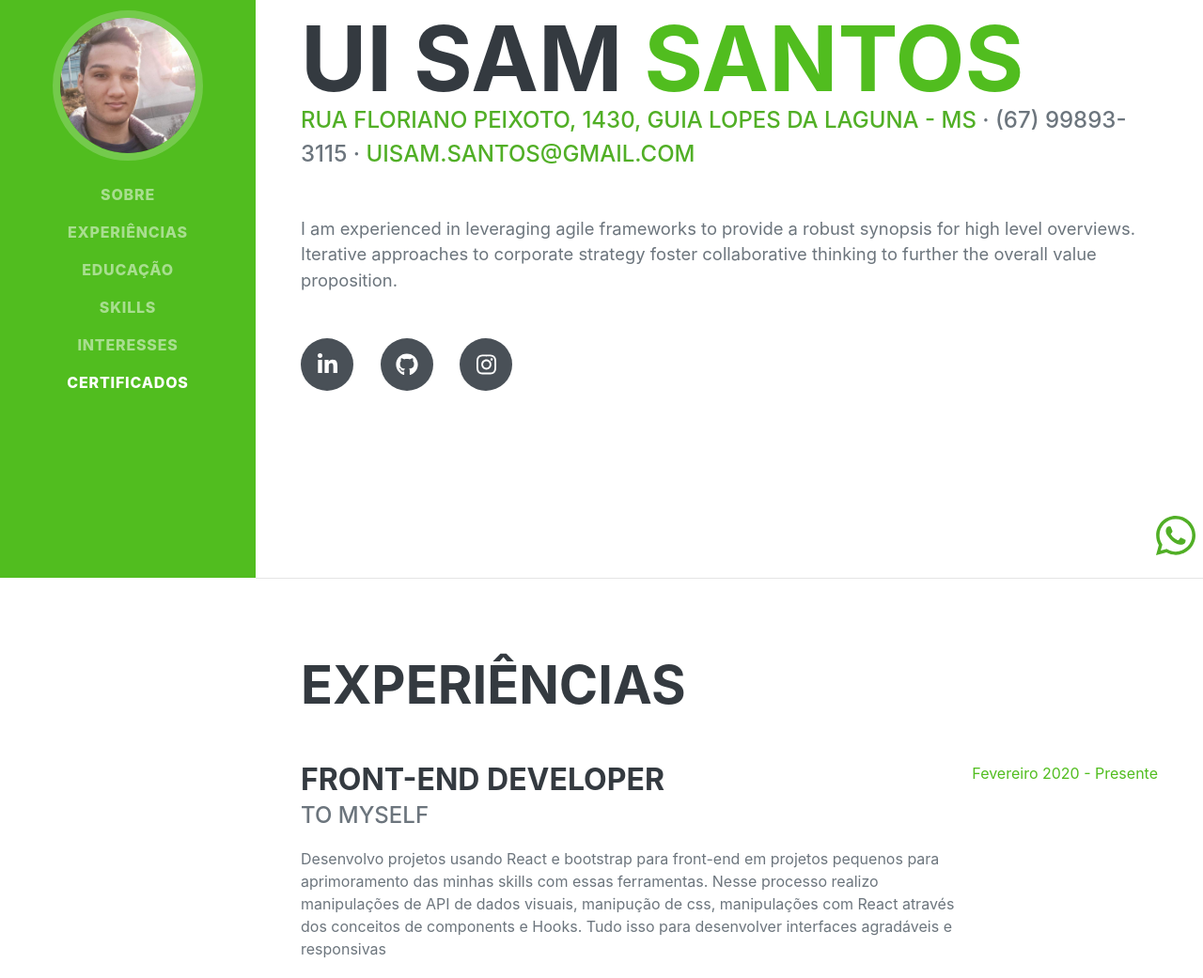
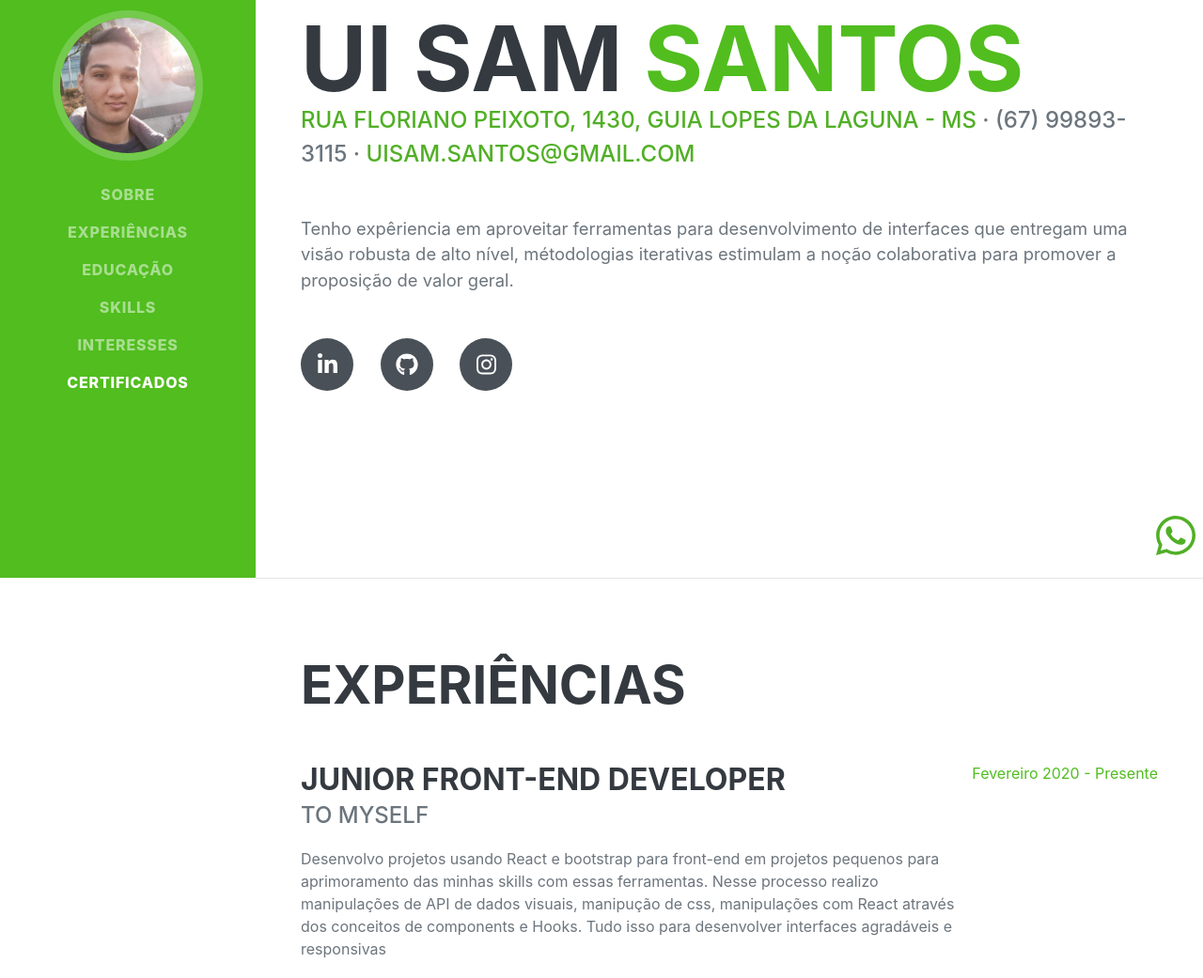
Before and after one commit to uisam00/meu-curriculo, a plain HTML site: page index.html in a window 1280 px wide. Shown: the part 185-1226 px from the top of the page at 94% size. Drawn offline with nearby package versions, Linux system fonts and the light colour scheme; a web font is replaced by a local one.

Commit message:
all right

```diff
--- a/index.html
+++ b/index.html
@@ -55,7 +55,7 @@
                         <a target="_blank" href="https://www.google.com/maps/search/?api=1&query=Rua Floriano Peixoto 1430 Guia Lopes da Laguna MS">Rua Floriano Peixoto, 1430, Guia Lopes da Laguna - MS</a> · (67) 99893-3115 ·
                         <a href="mailto:uisam.santos@gmail.com">uisam.santos@gmail.com</a>
                     </div>
-                    <p class="lead mb-5">I am experienced in leveraging agile frameworks to provide a robust synopsis for high level overviews. Iterative approaches to corporate strategy foster collaborative thinking to further the overall value proposition.</p>
+                    <p class="lead mb-5">Tenho expêriencia em aproveitar ferramentas para desenvolvimento de interfaces que entregam uma visão robusta de alto nível, métodologias iterativas estimulam a noção colaborativa para promover a proposição de valor geral.</p>
                     <div class="social-icons">
                         <a target="_blank" class="social-icon" href="https://www.linkedin.com/in/uisam00/"><i class="fab fa-linkedin-in"></i></a>
                         <a target="_blank" class="social-icon" href="https://github.com/uisam00"><i class="fab fa-github"></i></a>
@@ -71,7 +71,7 @@
                     <h2 data-aos="fade-right" class="mb-5">Experiências</h2>
                     <div data-aos="fade-left" class="d-flex flex-column flex-md-row justify-content-between mb-5">
                         <div class="flex-grow-1">
-                            <h3 class="mb-0">Front-end Developer</h3>
+                            <h3 class="mb-0">Junior Front-end Developer</h3>
                             <div class="subheading mb-3">To Myself</div>
                             <p>Desenvolvo projetos usando React e bootstrap para front-end em projetos pequenos para aprimoramento das minhas skills com essas ferramentas. Nesse processo realizo manipulações de API de dados visuais, manipução de css, manipulações com React através dos conceitos de components e Hooks. Tudo isso para desenvolver interfaces agradáveis e responsivas</p>
                         </div>
@@ -127,7 +127,6 @@
                         <li class="list-inline-item"><i class="fab fa-java"></i></li>
                         <li class="list-inline-item"><i class="fab fa-react"></i></li>
                         <li class="list-inline-item"><i class="fab fa-node-js"></i></li>
-                        <li class="list-inline-item"><i class="fab fa-wordpress"></i></li>
                         <li class="list-inline-item"><i class="fab fa-npm"></i></li>
                     </ul>
                     <div data-aos="fade-left" class="subheading mb-3">Trabalho</div>
```
